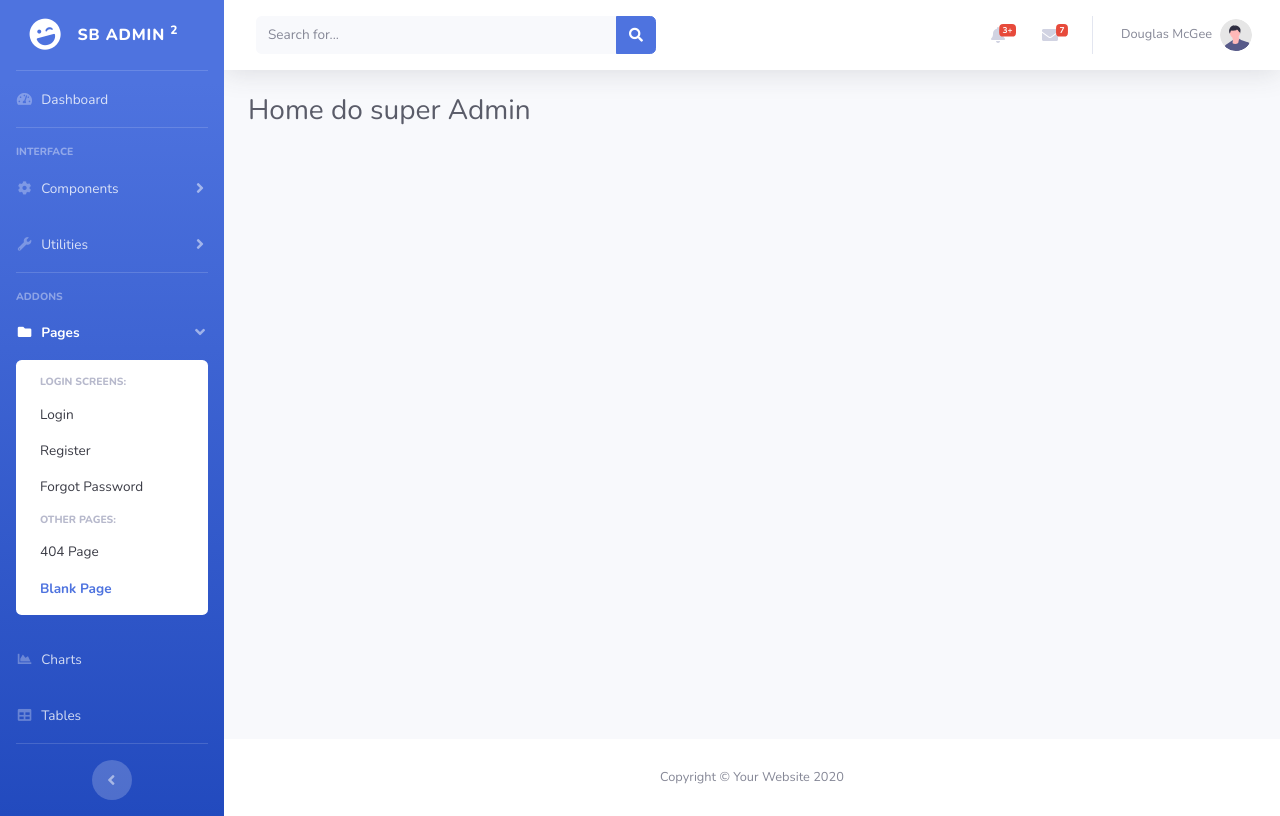
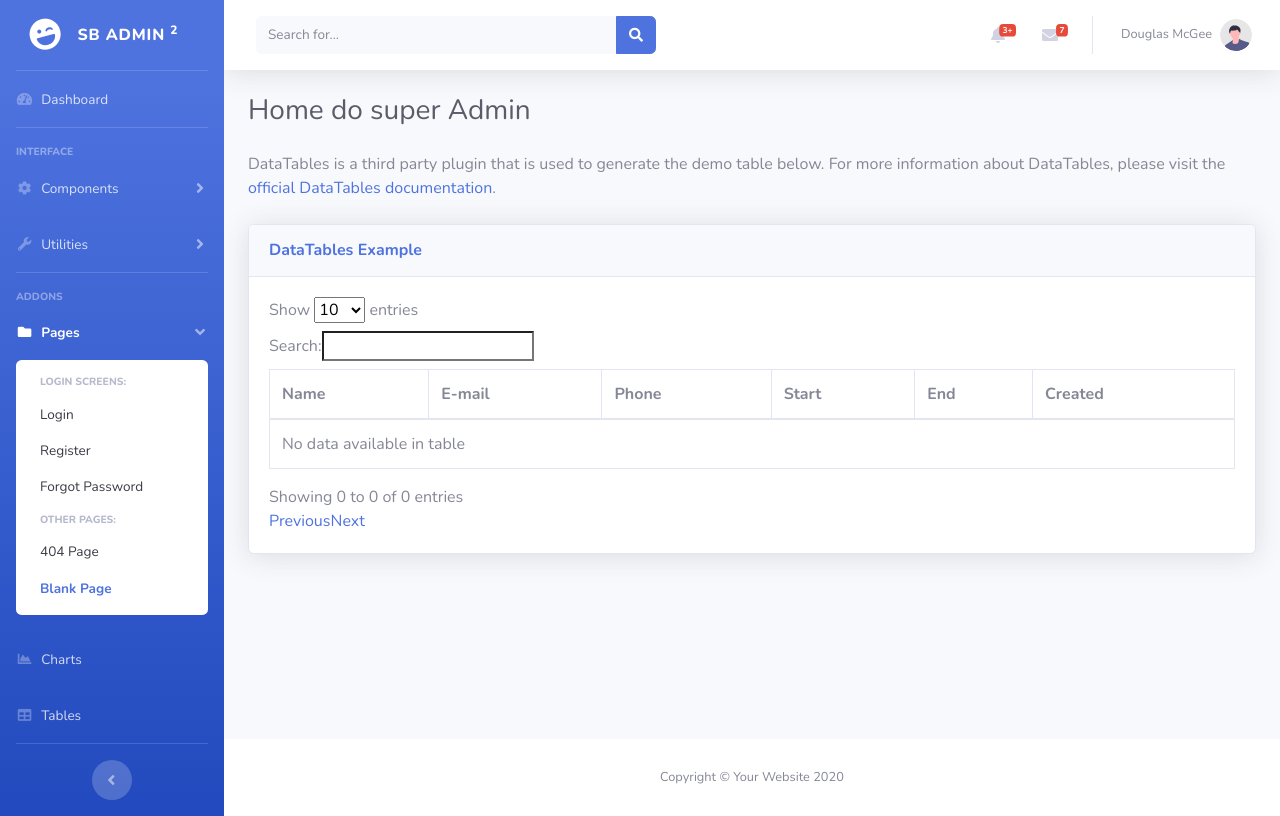
Before and after one commit to marciopelegrini/schedule-site, a CodeIgniter 4 app: template app/Views/Back/Units/index.php in a window 1280 px wide. Run offline with PHP 8.4 and a stand-in for CodeIgniter, Linux system fonts and the light colour scheme; the template is opened without the code that fills it, so the values that code supplies are empty; some libraries are stand-ins or nearby versions.

Commit message:
Datatable

```diff
--- a/app/Views/Back/Units/index.php
+++ b/app/Views/Back/Units/index.php
@@ -7,6 +7,9 @@
 
 
 <?= $this->section('css'); ?>
+<!-- Custom styles for this page -->
+<link href="<?= base_url('back/'); ?>vendor/datatables/dataTables.bootstrap4.min.css" rel="stylesheet">
+
 <?= $this->endSection(); ?>
 
 
@@ -18,6 +21,47 @@
     <!-- Page Heading -->
     <h1 class="h3 mb-4 text-gray-800"><?= $title ?? 'Home do super Admin'; ?></h1>
 
+       <!-- Page Heading -->
+        <p class="mb-4">DataTables is a third party plugin that is used to generate the demo table below.
+            For more information about DataTables, please visit the <a target="_blank"
+                href="https://datatables.net">official DataTables documentation</a>.</p>
+
+        <!-- DataTales Example -->
+        <div class="card shadow mb-4">
+            <div class="card-header py-3">
+                <h6 class="m-0 font-weight-bold text-primary">DataTables Example</h6>
+            </div>
+            <div class="card-body">
+                <div class="table-responsive">
+                    <table class="table table-bordered" id="dataTable" width="100%" cellspacing="0">
+                        <thead>
+                            <tr>
+                                <th>Name</th>
+                                <th>E-mail</th>
+                                <th>Phone</th>
+                                <th>Start</th>
+                                <th>End</th>
+                                <th>Created</th>
+                            </tr>
+                        </thead>
+                        <tbody>
+                            <?php foreach($units as $unit): ?>
+                                <tr>
+                                    <td><?= $unit->name; ?></td>
+                                    <td><?= $unit->email; ?></td>
+                                    <td><?= $unit->phone; ?></td>
+                                    <td><?= $unit->starttime; ?></td>
+                                    <td><?= $unit->endtime; ?></td>
+                                    <td><?= $unit->created_at; ?></td>
+
+                                </tr>
+                            <?php endforeach; ?>
+                        </tbody>
+                    </table>
+                </div>
+            </div>
+        </div>
+
 </div>
 <!-- /.container-fluid -->
 
@@ -25,4 +69,10 @@
 
 
 <?= $this->section('js'); ?>
+    <!-- Page level plugins -->
+    <script src="<?= base_url('back/'); ?>vendor/datatables/jquery.dataTables.min.js"></script>
+    <script src="<?= base_url('back/'); ?>vendor/datatables/dataTables.bootstrap4.min.js"></script>
+
+    <!-- Page level custom scripts -->
+    <script src="<?= base_url('back/'); ?>js/demo/datatables-demo.js"></script>
 <?= $this->endSection(); ?>
```
Also changed, not shown: app/Controllers/Super/UnitsController.php (+7 -1 lines), 1 other file.
